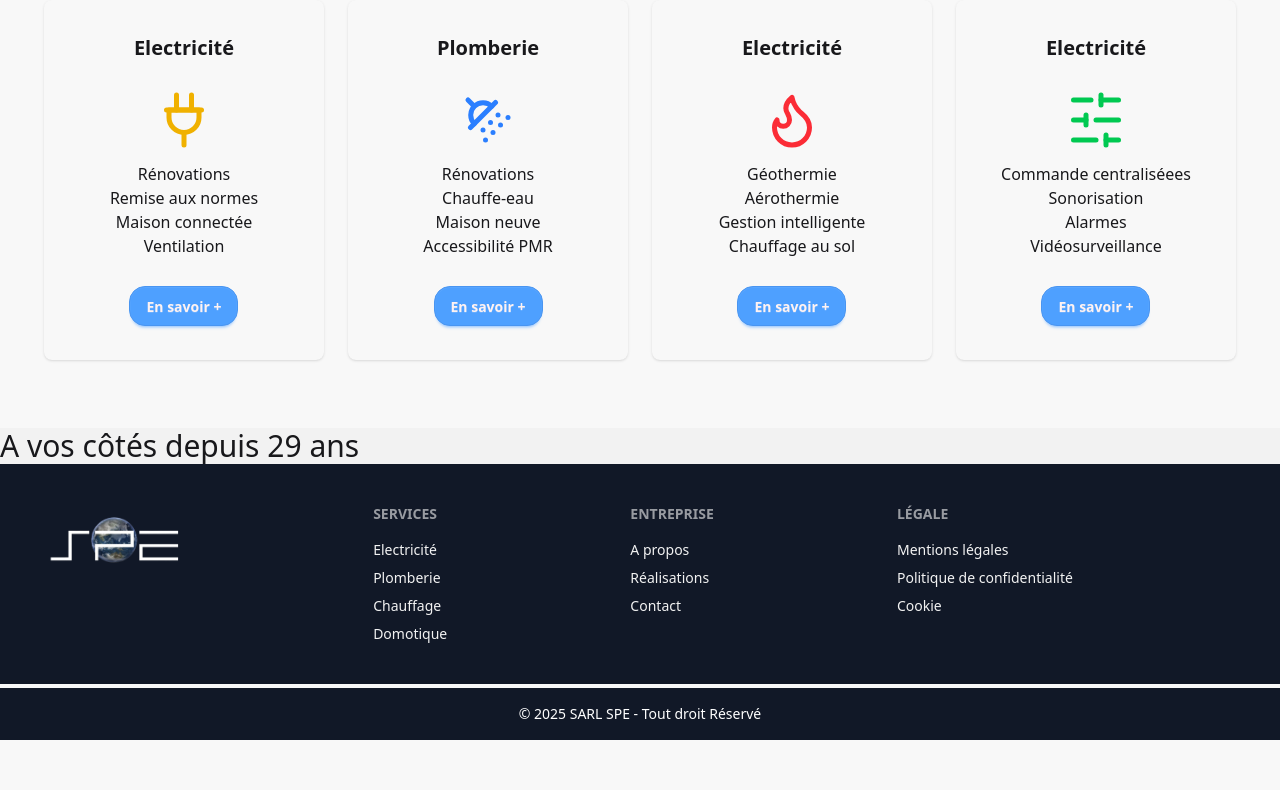
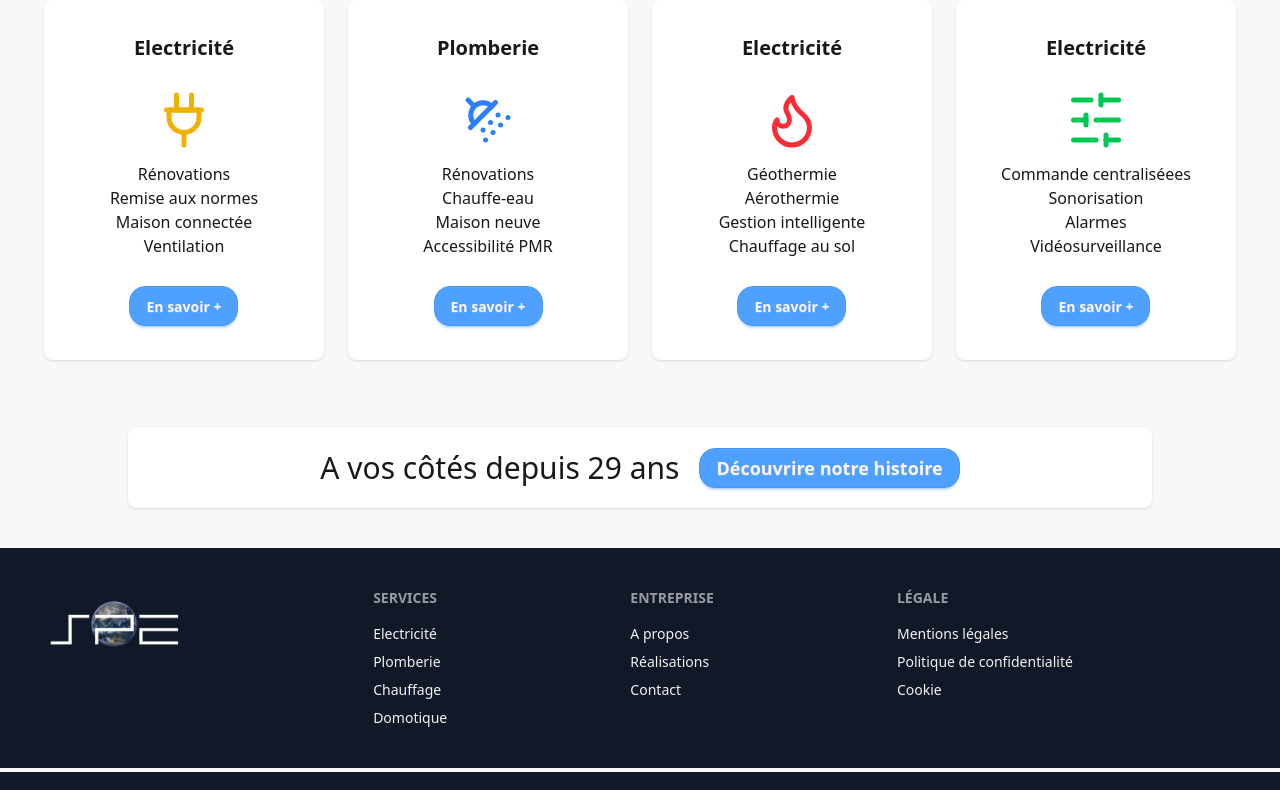
Before and after one commit to EwenLM/spedocker, a Next.js app: page / in a window 1280 px wide. Shown: the part 908-1698 px from the top of the page. Before the commit the page ends 1648 px from the top, so only its background shows below. Built offline with nearby package versions, Linux system fonts and the light colour scheme.

Commit message:
call to action

```diff
--- a/app/component/client/Header.tsx
+++ b/app/component/client/Header.tsx
@@ -7,7 +7,7 @@ import bg from '/public/images/bg.jpg' // ⚠️ nécessaire pour le blur local
 
 export default function Header() {
   const scrollToNextSection = () => {
-    const section = document.getElementById('presentation')
+    const section = document.getElementById('main')
     if (section) {
       section.scrollIntoView({ behavior: 'smooth' })
     }
--- a/app/page.tsx
+++ b/app/page.tsx
@@ -4,6 +4,7 @@ import "@/app/component/client/Header";
 import Header from "./component/client/Header";
 import { Plug2, ShowerHead, Flame, SlidersHorizontal } from "lucide-react";
 import Count from "./component/client/Count";
+import Link from "next/link";
 
 
 export default function Home() {
@@ -12,11 +13,11 @@ export default function Home() {
       <Header />
 
     {/* Contenu centré sur la page */}
-      <main className="container flex flex-col mx-auto ">
+      <main id="main" className="container flex flex-col mx-auto ">
         <section id="presentation" className="flex flex-col my-10 items-center ">
           <h2 className="text-3xl md:text-4xl text-center">Nos Services</h2>
           <div className="md:flex my-7">
-            <article className="my-5 md:my-0 card bg-base-100 w-70 h-90 md:mx-3 flex flex-col justify-center items-center shadow-sm group  hover:bg-yellow-500">
+            <article className="my-5 md:my-0 card bg-white w-70 h-90 md:mx-3 flex flex-col justify-center items-center shadow-sm group  hover:bg-yellow-500">
               <h3 className="card-title text-xl mb-7">Electricité</h3>
               <figure>
                 <Plug2 size={60} className="text-yellow-500  group-hover:text-black" />
@@ -33,7 +34,7 @@ export default function Home() {
                 </div>
               </div>
             </article>
-            <article className="my-5 md:my-0 card bg-base-100 w-70 h-90 md:mx-3 flex flex-col justify-center items-center shadow-sm group  hover:bg-blue-500">
+            <article className="my-5 md:my-0 card bg-white w-70 h-90 md:mx-3 flex flex-col justify-center items-center shadow-sm group  hover:bg-blue-500">
               <h3 className="card-title text-xl mb-7">Plomberie</h3>
               <figure>
                 <ShowerHead size={60} className="text-blue-500  group-hover:text-black" />
@@ -50,7 +51,7 @@ export default function Home() {
                 </div>
               </div>
             </article>
-            <article className="my-5 md:my-0 card bg-base-100 w-70 h-90 md:mx-3 flex flex-col justify-center items-center shadow-sm group  hover:bg-red-500">
+            <article className="my-5 md:my-0 card bg-white w-70 h-90 md:mx-3 flex flex-col justify-center items-center shadow-sm group  hover:bg-red-500">
               <h3 className="card-title text-xl mb-7">Electricité</h3>
               <figure>
                 <Flame size={60} className="text-red-500  group-hover:text-black" />
@@ -67,7 +68,7 @@ export default function Home() {
                 </div>
               </div>
             </article>
-            <article className="my-5 md:my-0 card bg-base-100 w-70 h-90 md:mx-3 flex flex-col justify-center items-center shadow-sm group  hover:bg-green-500">
+            <article className="my-5 md:my-0 card bg-white w-70 h-90 md:mx-3 flex flex-col justify-center items-center shadow-sm group  hover:bg-green-500">
               <h3 className="card-title text-xl mb-7">Electricité</h3>
               <figure>
                 <SlidersHorizontal size={60} className="text-green-500  group-hover:text-black" />
@@ -88,8 +89,9 @@ export default function Home() {
           </div>
         </section>
 
-        <div className="bg-base-200 flex items-center">
-          <h2 className="text-3xl">A vos côtés depuis <Count/> ans</h2>
+        <div className="bg-white py-5 mb-10 flex rounded-lg mx-auto shadow-sm w-4/5 justify-center items-center">
+          <h2 className="text-3xl text-center me-5">A vos côtés depuis <Count/> ans</h2>
+          <Link href={""} className="btn btn-secondary text-lg">Découvrire notre histoire</Link>
         </div>
 
       </main>
```
